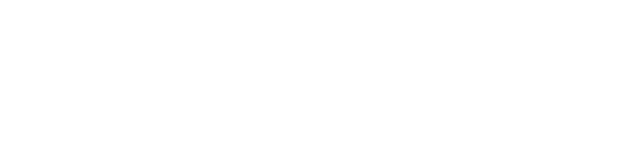
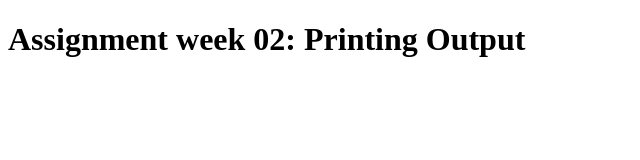
Before and after one commit to CraigClarkAlgonquin/rms-week02-printing-output, a plain HTML site: page index.html in a window 1280 px wide. Shown: the whole page, without its empty margins (0-640 px from the left). Drawn offline with Linux system fonts and the light colour scheme.

Commit message:
Added a heading tag (h1)

```diff
--- a/index.html
+++ b/index.html
@@ -5,6 +5,7 @@
 	<title>Assignment week 02: Printing Output</title>
 </head>
 <body>
+	<h1>Assignment week 02: Printing Output</h1>
 
 	<script src="./js/week02.js"></script>
 </body>
```
